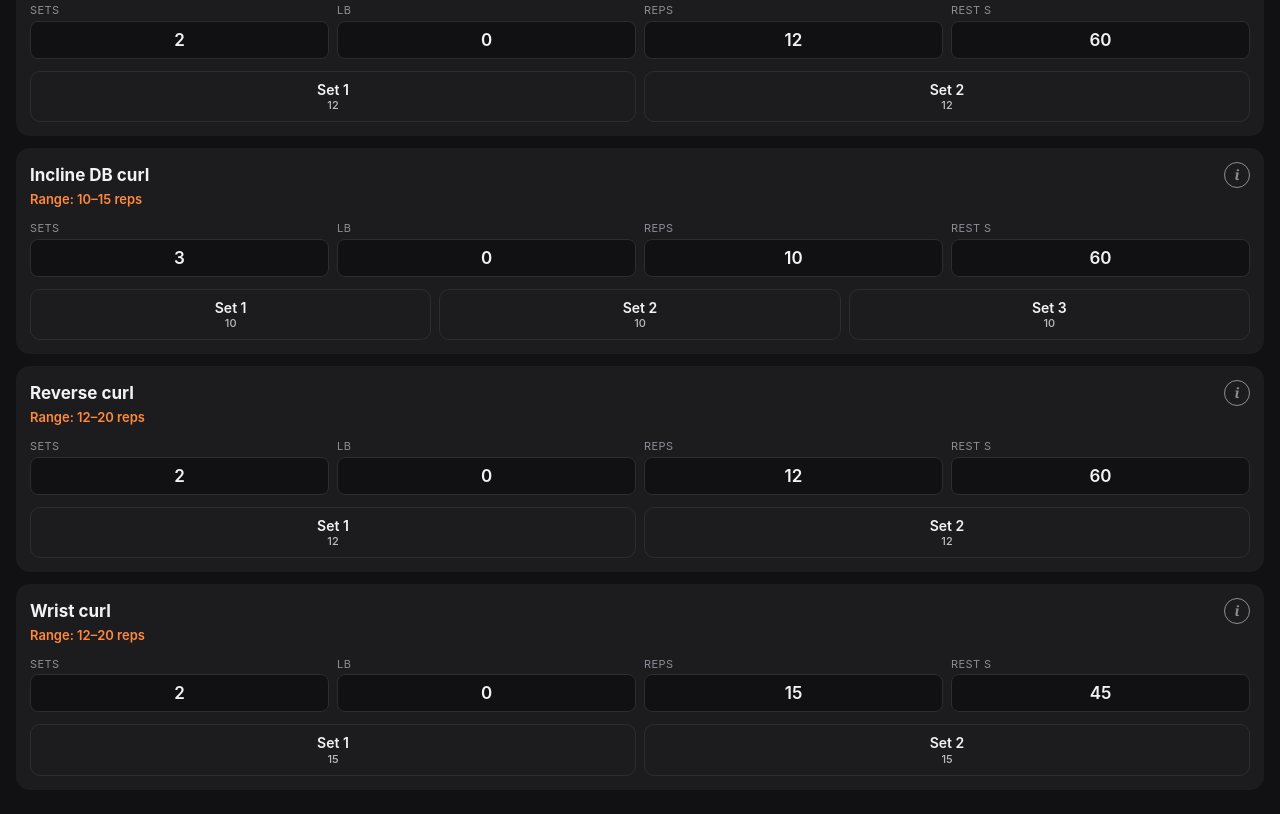
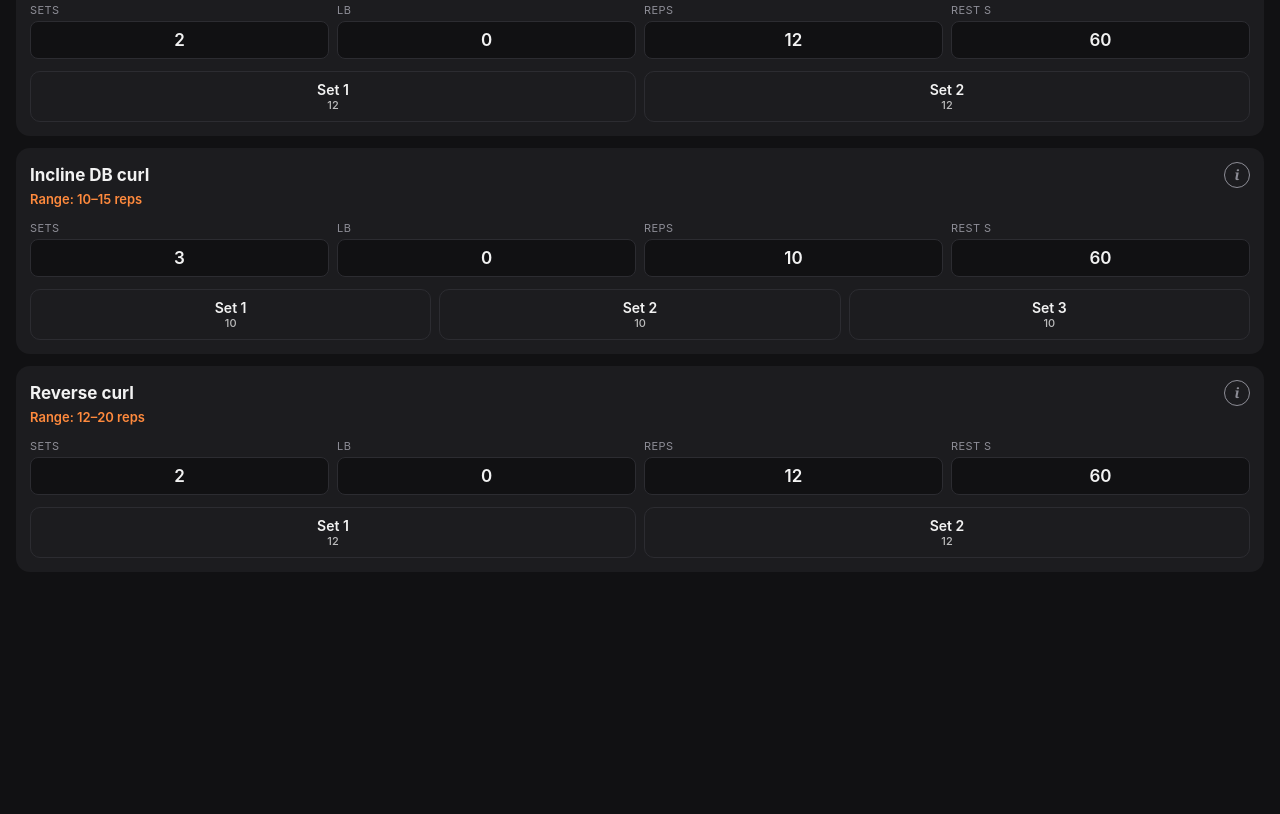
Before and after one commit to heyalaw/lift, a plain HTML site: page index.html in a window 1280 px wide. Shown: the part 1264-2078 px from the top of the page. After the commit the page ends 1970 px from the top, so only its background shows below. Drawn offline with Linux system fonts and the light colour scheme.

Commit message:
Remove wrist curls
Co-Authored-By: Claude Opus 5.5 <noreply@anthropic.com>
Claude-Session: https://claude.ai/code/session_014nfkdCLD87bFQzNzNT78U2

```diff
--- a/index.html
+++ b/index.html
@@ -96,8 +96,7 @@ const PLAN = [
     ['lateral','Lateral raise',3,12,60],
     ['yraise','Prone Y-raise',2,12,60,'Face-down on incline bench, thumbs up, raise light DBs in a Y. 2–5 lb'],
     ['inccurl','Incline DB curl',3,10,60],
-    ['revcurl','Reverse curl',2,12,60,'Palms down. Top of forearm'],
-    ['wristcurl','Wrist curl',2,15,45,'Forearms on bench, palms up']]},
+    ['revcurl','Reverse curl',2,12,60,'Palms down. Top of forearm']]},
   {id:'la', name:'Lower A', ex:[
     ['rdl','DB Romanian deadlift',3,10,120],
     ['bss','Bulgarian split squat',3,8,90,'Rear foot on bench. Reps per leg'],
```
